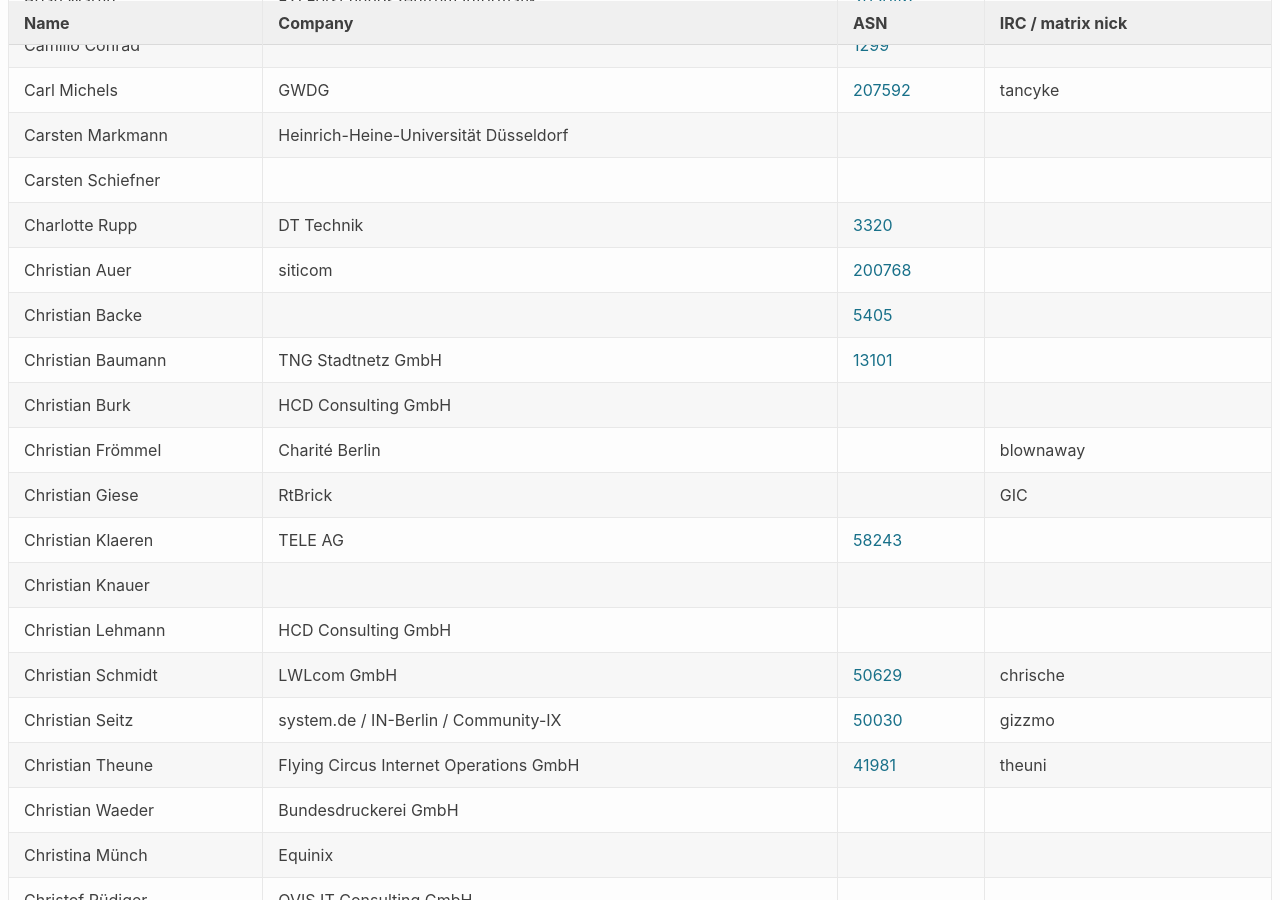
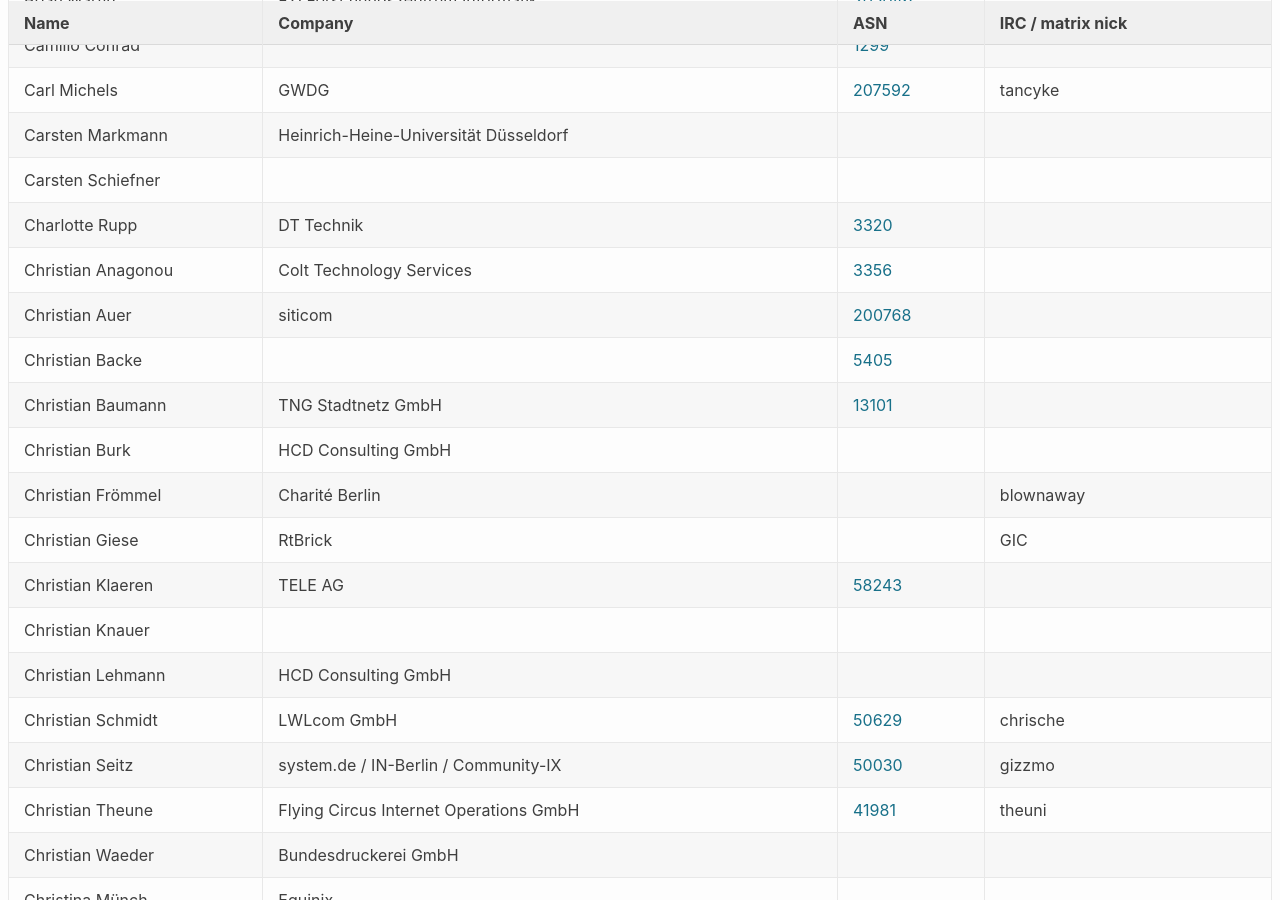
Before and after one commit to denog/pretix-attendeelist, a Jekyll site: the page built from denog16/index.markdown, in a window 1280 px wide and 900 px high, scrolled down 2833 px. Built offline with Jekyll 4.4.1, drawn with Linux system fonts in a browser that asks for light colours; some of the changed text lies outside the part shown.

Commit message:
Latest data: Fri Nov  1 15:48:04 UTC 2024

```diff
--- a/_data/attendees_denog16_onsite.json
+++ b/_data/attendees_denog16_onsite.json
@@ -390,6 +390,12 @@
     "asn": "3320"
   },
   {
+    "name": "Christian Anagonou",
+    "company": "Colt Technology Services",
+    "irc": null,
+    "asn": "3356"
+  },
+  {
     "name": "Christian Auer",
     "company": "siticom",
     "irc": null,
@@ -2806,6 +2812,12 @@
     "company": "STRATO",
     "irc": null,
     "asn": "6724"
+  },
+  {
+    "name": "Thomas Trede",
+    "company": "purtel.com GmbH",
+    "irc": null,
+    "asn": "62336"
   },
   {
     "name": "Thomas Walla",
```
